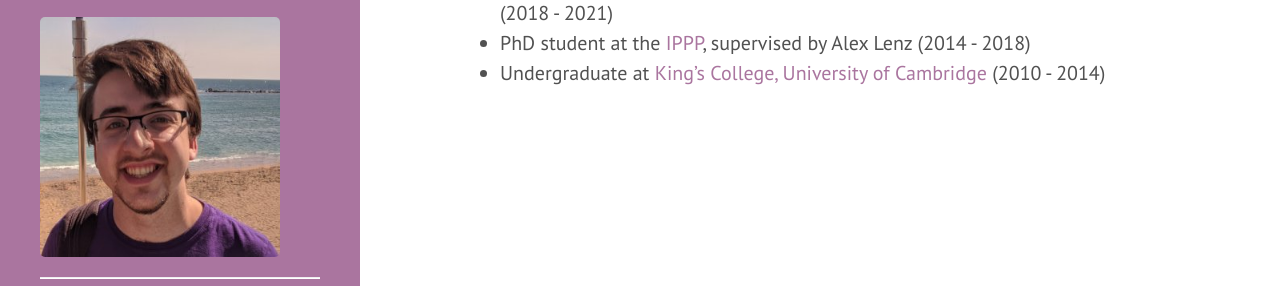
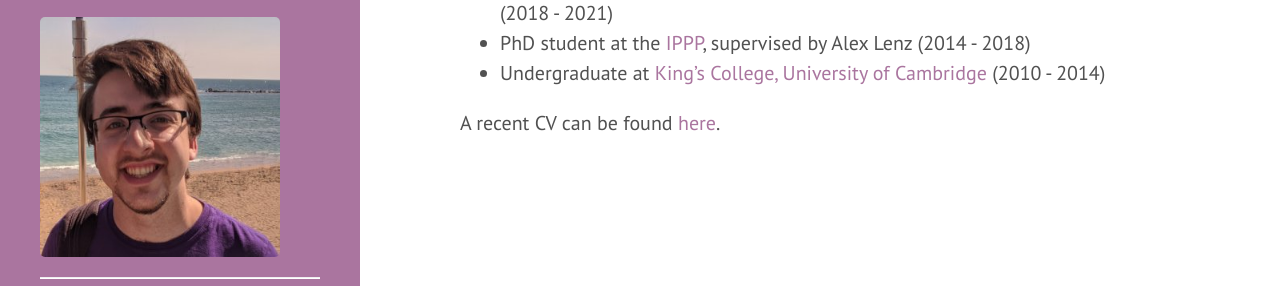
Before and after one commit to MJKirk/MJKirk.github.io, a plain HTML site: page bio.html in a window 1280 px wide. Shown: the part 259-545 px from the top of the page. Drawn offline with Linux system fonts and the light colour scheme.

Commit message:
Add link to CV

```diff
--- a/bio.html
+++ b/bio.html
@@ -3,7 +3,7 @@
 <head>
   <link href="https://gmpg.org/xfn/11" rel="profile">
   <meta http-equiv="content-type" content="text/html; charset=utf-8">
-  <meta name="generator" content="Hugo 0.105.0">
+  <meta name="generator" content="Hugo 0.107.0">
 
 
   <meta name="viewport" content="width=device-width, initial-scale=1.0">
@@ -77,6 +77,7 @@
 <li>PhD student at the <a href="https://www.ippp.dur.ac.uk/">IPPP</a>, supervised by Alex Lenz (2014 - 2018)</li>
 <li>Undergraduate at <a href="https://www.kings.cam.ac.uk/">King&rsquo;s College, University of Cambridge</a> (2010 - 2014)</li>
 </ul>
+<p>A recent CV can be found <a href="CV_2022-12-12.pdf">here</a>.</p>
 
 <ul class="posts">
 
```
Also changed, not shown: index.html (+1 -1 lines), talks.html (+1 -1 lines), 1 other file.
